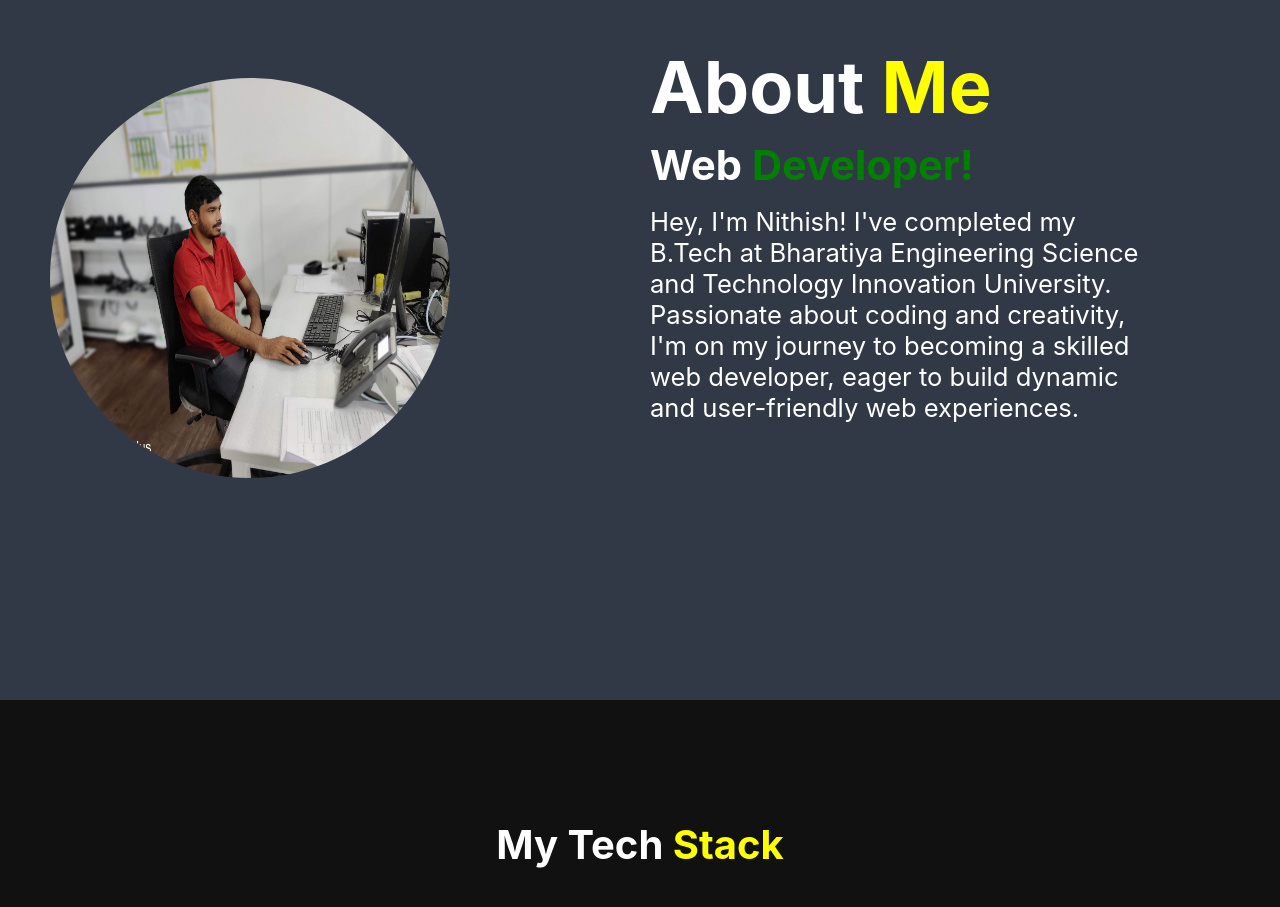
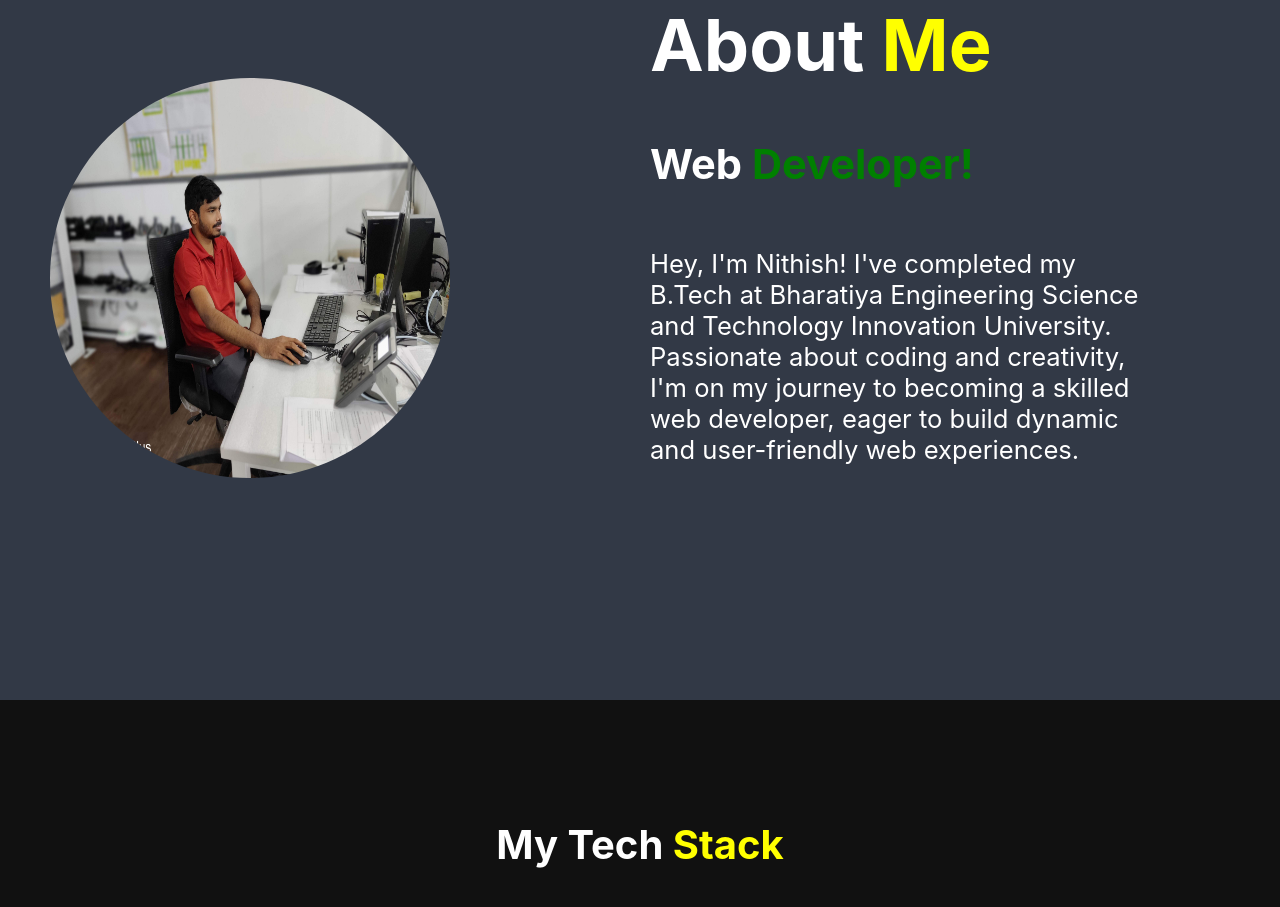
Before and after one commit to Nithish-kumar07/portfolio, a React (Create React App) app: page / in a window 1280 px wide. Shown: the part 1100-2007 px from the top of the page. Built offline with nearby package versions, Linux system fonts and the light colour scheme.

Commit message:
Update about.css

```diff
--- a/src/about.css
+++ b/src/about.css
@@ -71,6 +71,7 @@
 }
 .developer{
     color: green;
+    line-height: 2;
 }
 @media (max-width: 690px) {
     .about-img img {
```
